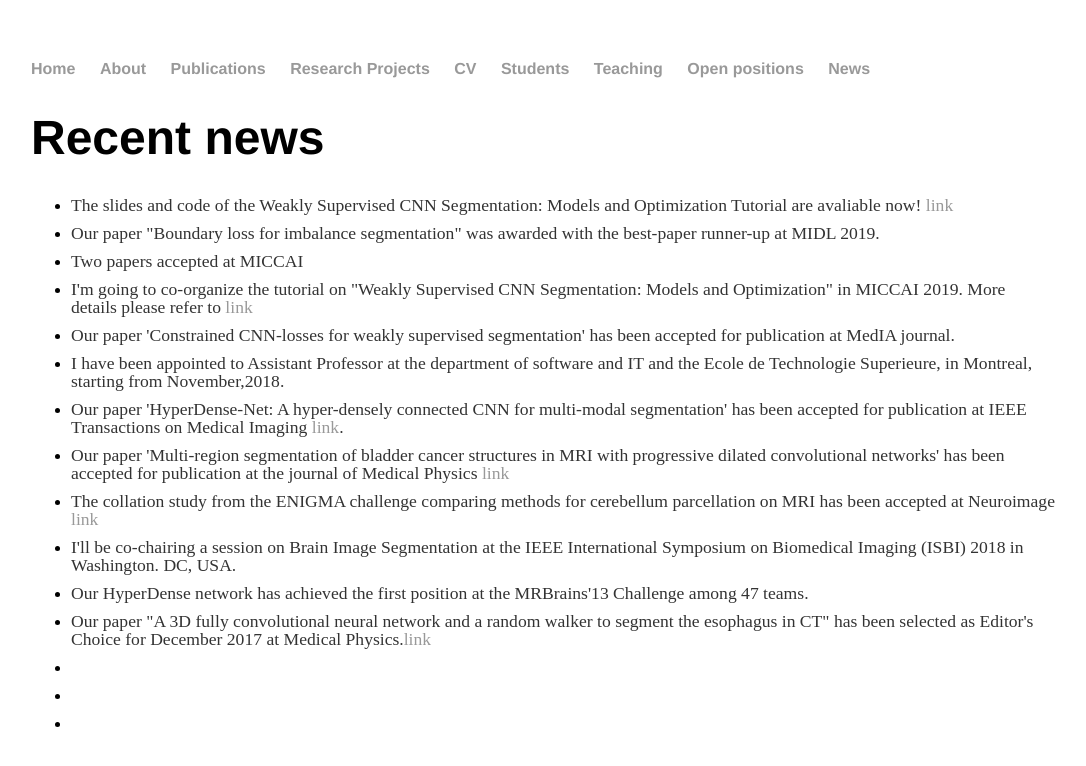
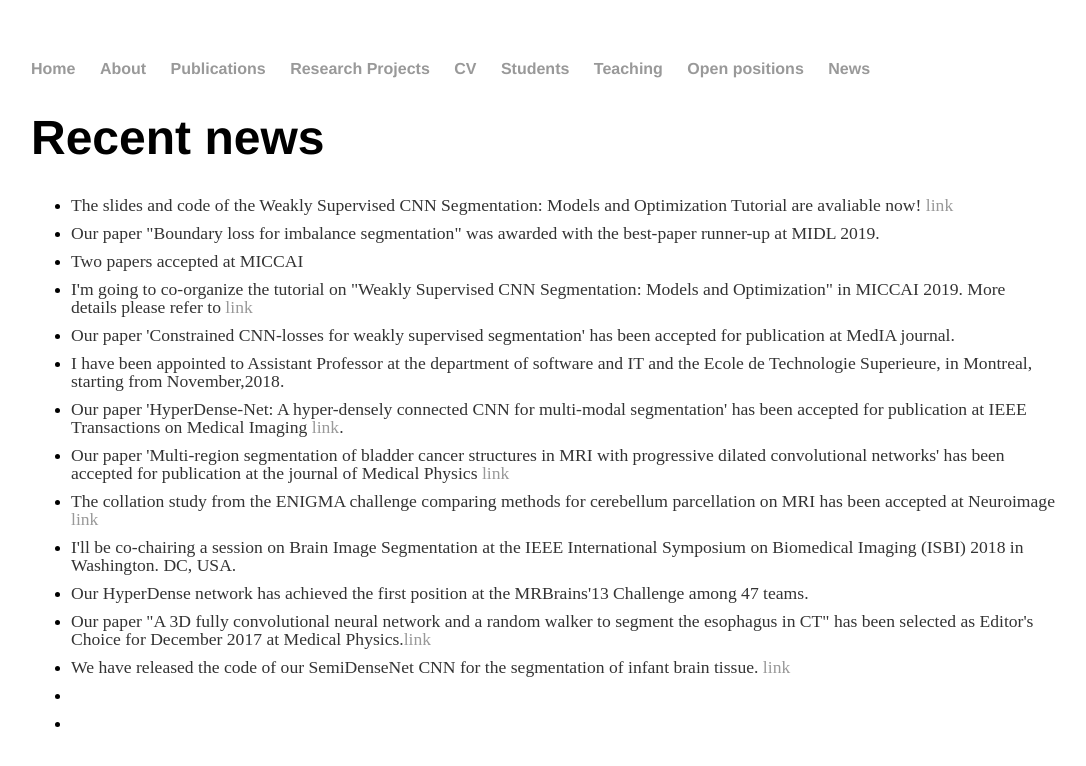
Before and after one commit to josedolz/josedolz.github.io, a Jekyll site: the page built from news/index.html, in a window 1280 px wide. Shown: the top 766 px of the page, without its empty margins (97-1183 px from the left). Built offline with Jekyll 4.4.1, drawn with Linux system fonts in a browser that asks for light colours.

Commit message:
Update index.html

```diff
--- a/news/index.html
+++ b/news/index.html
@@ -17,7 +17,7 @@ title: news
 		<li><p1>I'll be co-chairing a session on Brain Image Segmentation at the IEEE International Symposium on Biomedical Imaging (ISBI) 2018 in Washington. DC, USA.
 		<li><p1>Our HyperDense network has achieved the first position at the MRBrains'13 Challenge among 47 teams.
 		<li><p1>Our paper "A 3D fully convolutional neural network and a random walker to segment the esophagus in CT" has been selected as Editor's Choice for December 2017 at Medical Physics.<a href="https://aapm.onlinelibrary.wiley.com/doi/abs/10.1002/mp.12593%4010.1002/%28ISSN%292473-4209.EDITORS_CHOICE">link</a>
-		<li><p1>
+		<li><p1>We have released the code of our SemiDenseNet CNN for the segmentation of infant brain tissue. <a href="https://github.com/josedolz/SemiDenseNet">link</a>
 		<li><p1>
 		<li><p1>
 	</ul>
```
